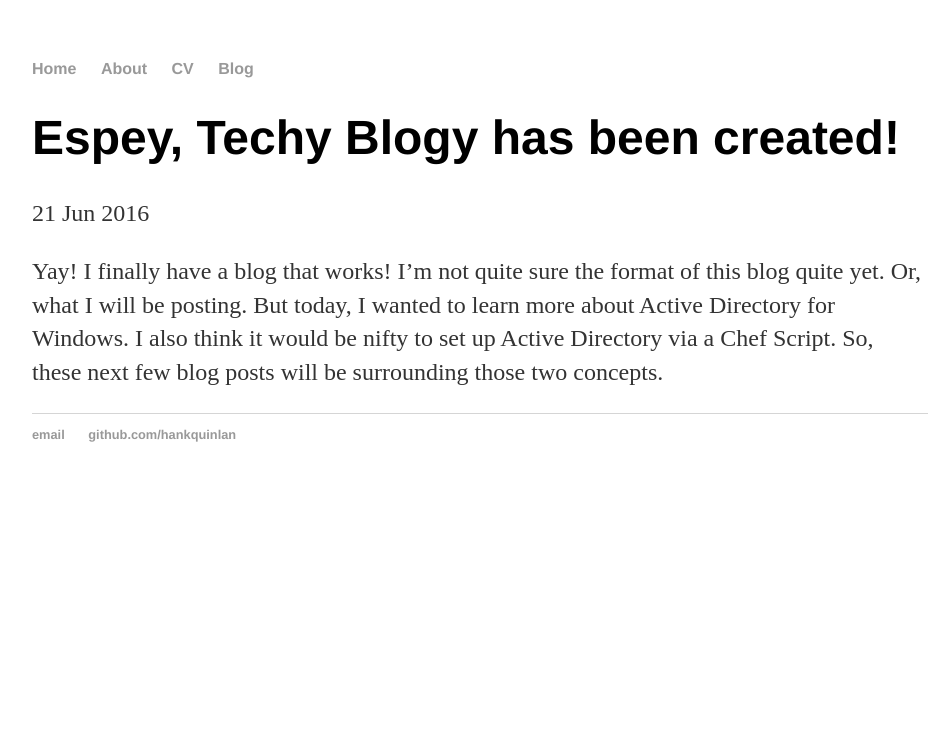
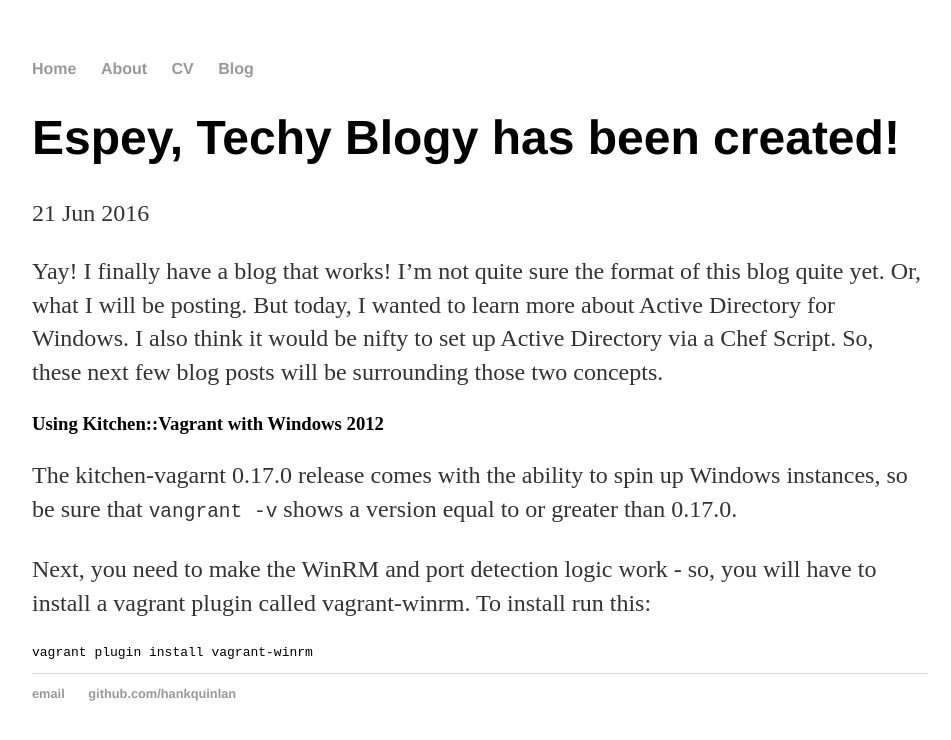
Before and after one commit to espey/espey.github.io, a Jekyll site: the page built from _posts/2016-06-21-first-post.md, in a window 1280 px wide. Shown: the top 740 px of the page, without its empty margins (160-1111 px from the left). Built offline with Jekyll 4.4.1, drawn with Linux system fonts in a browser that asks for light colours.

Commit message:
updated the post

````diff
--- a/_posts/2016-06-21-first-post.md
+++ b/_posts/2016-06-21-first-post.md
@@ -5,3 +5,12 @@ date: 2016-06-21
 ---
 
 Yay! I finally have a blog that works! I'm not quite sure the format of this blog quite yet. Or, what I will be posting. But today, I wanted to learn more about Active Directory for Windows. I also think it would be nifty to set up Active Directory via a Chef Script. So, these next few blog posts will be surrounding those two concepts.
+
+### Using Kitchen::Vagrant with Windows 2012
+The kitchen-vagarnt 0.17.0 release comes with the ability to spin up Windows instances, so be sure that `vangrant -v` shows a version equal to or greater than 0.17.0.
+
+Next, you need to make the WinRM and port detection logic work - so, you will have to install a vagrant plugin called vagrant-winrm. To install run this:
+
+```
+vagrant plugin install vagrant-winrm
+```
````
